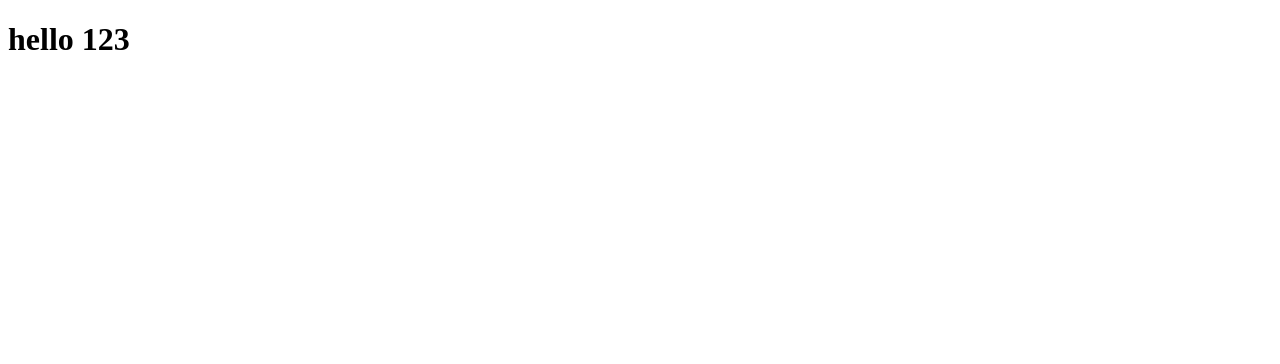
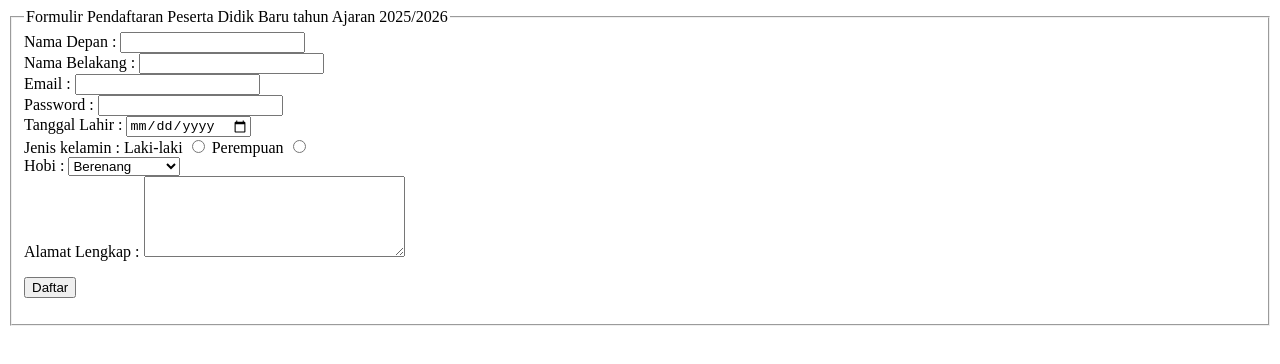
Before and after one commit to fahrul055/fahrul055.github.io, a plain HTML site: page tugas-2/index.html in a window 1280 px wide. Drawn offline with Linux system fonts and the light colour scheme.

Commit message:
add task 2

```diff
--- a/tugas-2/index.html
+++ b/tugas-2/index.html
@@ -1,11 +1,70 @@
 <!DOCTYPE html>
 <html lang="en">
+
 <head>
-    <meta charset="UTF-8">
-    <meta name="viewport" content="width=device-width, initial-scale=1.0">
-    <title>Document</title>
+    <meta charset="UTF-8" />
+    <meta name="viewport" content="width=device-width, initial-scale=1.0" />
+    <title>
+        Formulir Pendaftaran Peserta Didik Baru tahun Ajaran 2025/2026
+    </title>
 </head>
 <body>
-    <h1>hello 123</h1>
+    <form>
+        <fieldset>
+            <legend>
+                Formulir Pendaftaran Peserta Didik Baru tahun Ajaran 2025/2026
+            </legend>
+
+            <div>
+                <label for="namadepan">Nama Depan :</label>
+                <input type="text" id="namadepan" name="Nama Depan" />
+            </div>
+
+            <div>
+                <label for="namabelakang">Nama Belakang :</label>
+                <input type="text" id="namabelakang" name="Nama Belakang" />
+            </div>
+
+            <div>
+                <label for="email">Email :</label>
+                <input type="email" id="email" name="email" />
+            </div>
+
+            <div>
+                <label for="password">Password :</label>
+                <input type="password" id="password" name="password" />
+            </div>
+
+            <div>
+                <label for="tlahir">Tanggal Lahir :</label>
+                <input type="date" id="tlahir" name="tlahir" />
+            </div>
+
+            <div>
+                <label>Jenis kelamin :</label>
+                <label for="laki_laki">Laki-laki</label>
+                <input id="laki_laki" type="radio" name="jenis_kelamin" value="laki-laki" />
+
+                <label for="perempuan">Perempuan</label>
+                <input id="perempuan" type="radio" name="jenis_kelamin" value="perempuan" />
+            </div>
+
+            <label for="hobi">Hobi :</label>
+            <select id="hobi" name="hobi">
+                <option value="berenang">Berenang</option>
+                <option value="membaca">Membaca</option>
+                <option value="bermain game">Bermain Game</option>
+                <option value="olahraga">Olahraga</option>
+                <option value="scroll sosmed">Scroll Sosmed</option>
+            </select>
+            <div>
+                <label>Alamat Lengkap :</label>
+                <textarea name="alamat lengkap" rows="5" cols="30"></textarea>
+            </div>
+            <p>
+                <input type="submit" name="submit" value="Daftar" />
+            </p>
+        </fieldset>
+    </form>
 </body>
 </html>
```
